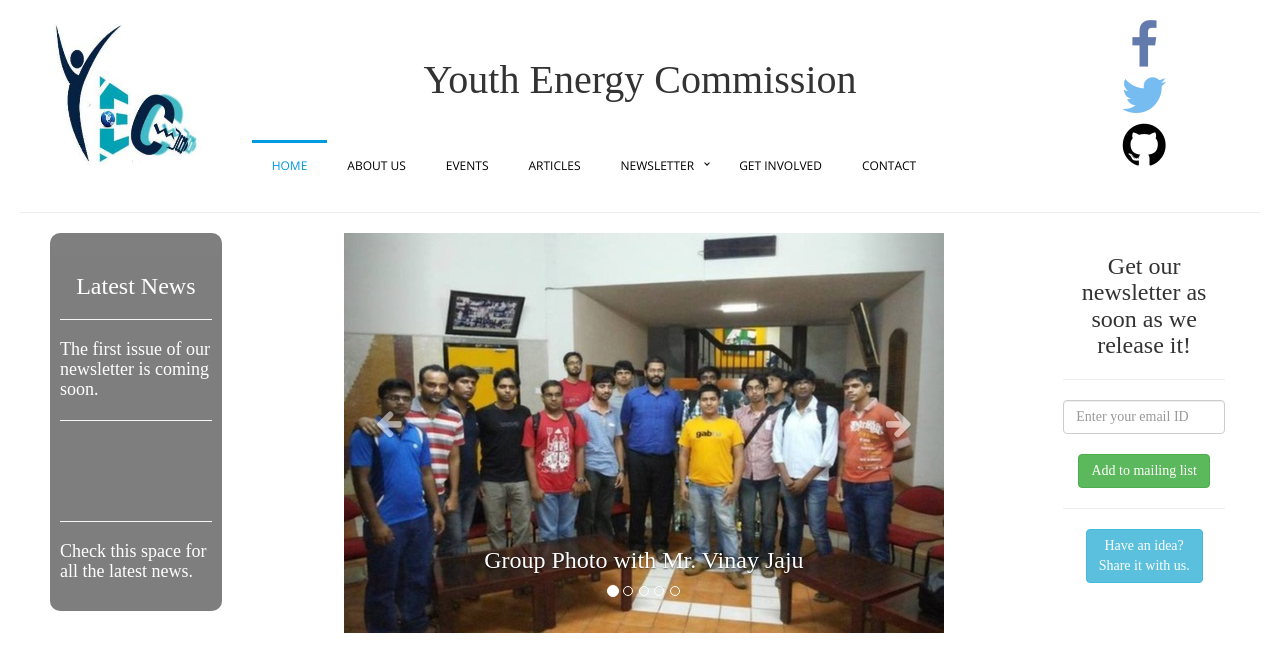
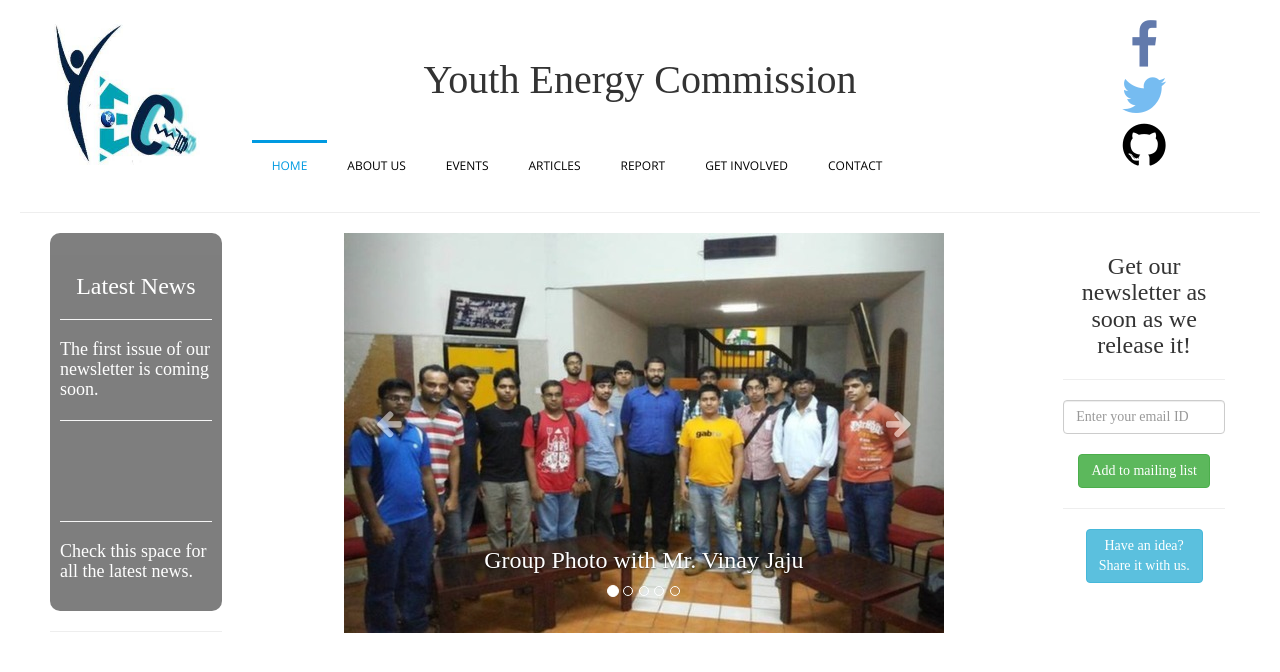
Before and after one commit to youth-energy-commission/website-core, a PHP site: page /index.php in a window 1280 px wide. Shown: the top 672 px of the page. Run offline with PHP 8.4, Linux system fonts and the light colour scheme; some libraries are stand-ins or nearby versions.

Commit message:
Added the report tab in the menubar. Removed the newletter tabs and sub tabs.
Added a hr after the noticeboard.

```diff
--- a/menubar.php
+++ b/menubar.php
@@ -5,6 +5,8 @@
       <li id="aboutus"><a href='aboutus.php'>About Us</a></li>
       <li id="events"><a href='events.php'>Events</a></li>
       <li id="articles"><a href='coming-soon.php'>Articles</a></li>
+
+<!--
       <li id="newsletter" class='has-sub'><a href='coming-soon.php'>Newsletter</a>
          <ul>
             <li>
@@ -15,6 +17,9 @@
             </li>
          </ul>
       </li>
+
+-->
+      <li id="annualreport"><a href='annualreport.php'>Report</a></li>
       <li id="getinvolved"><a href='getinvolved.php'>Get Involved</a></li>
       <li id="contactus"><a href='contact.php'>Contact</a></li>
    </ul>
--- a/noticeboard.php
+++ b/noticeboard.php
@@ -1,4 +1,4 @@
-<div style="background-color: black; opacity: 0.5; color: white; border-radius: 10px; ">
+<div style="background-color: black; opacity: 0.5; color: white; border-radius: 10px;">
 
 	<br/>
 
@@ -34,3 +34,5 @@
 
 	</div>
 </div>
+
+<hr/>
```
